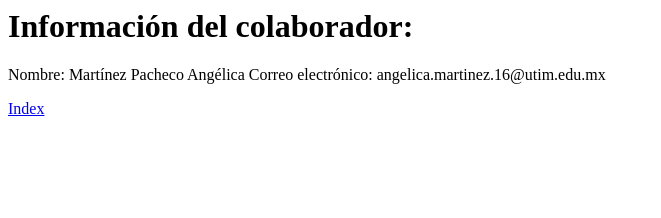
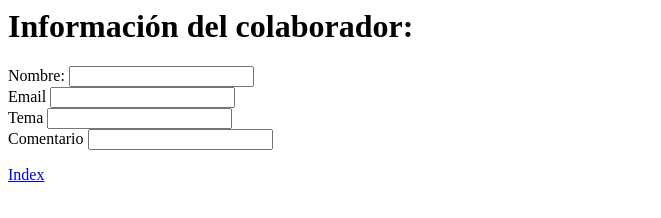
Before and after one commit to eduhsoto/webproject, a plain HTML site: page contact.html in a window 1280 px wide. Shown: the whole page, without its empty margins (0-661 px from the left). Drawn offline with Linux system fonts and the light colour scheme.

Commit message:
error de cambio

```diff
--- a/contact.html
+++ b/contact.html
@@ -5,10 +5,24 @@
 	</head>
 	<body>
 		<h1>Información del colaborador:</h1>
+
 		<p>
-		Nombre: Martínez Pacheco Angélica
-		Correo electrónico: angelica.martinez.16@utim.edu.mx
-		</p>
+	<label>Nombre:
+ 	<input name="nombre" type="text" id="nombre" />
+ 	</label>
+ 	</br>
+ 	<label>Email
+ 	<input name= "email" type="email" id="email"/>
+ 	</label>
+ 	</br>
+ 	<label>Tema
+ 	<input name="subject" type="text" id="subject"/>
+ 	</label>
+ 	</br>
+ 	<label>Comentario
+ 	<input name="comment" type="text" id="comment"/>
+ 	</label>
+ 	</p>
 		<a href="index.html">Index</a>
 	</body>
 </html>
```
